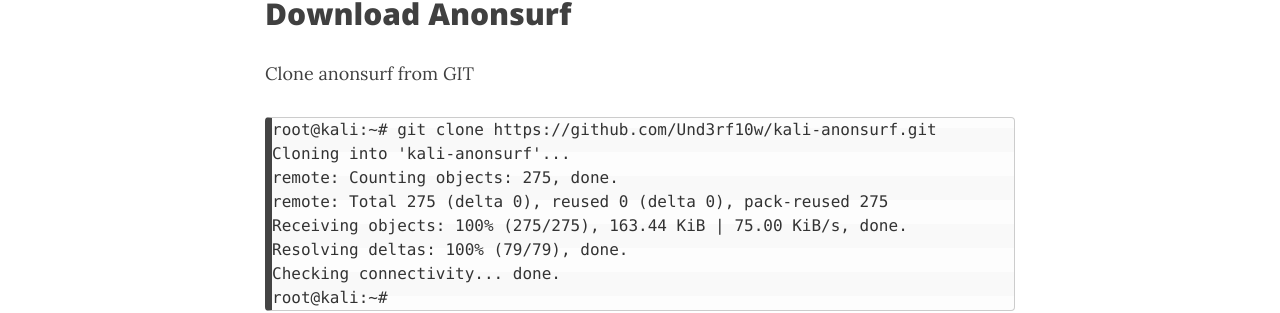
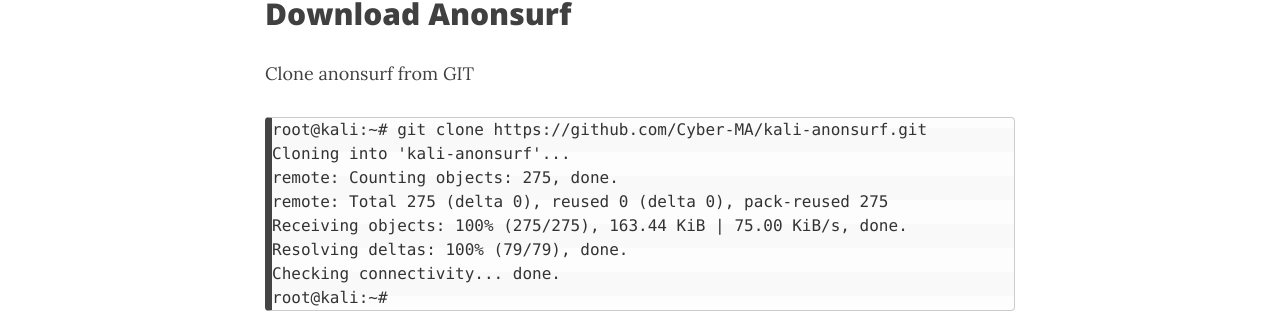
Before and after one commit to DropAll/dropall.github.io, a Jekyll site: the page built from _posts/2016-12-20-anonsurf-ip-spoofing.md, in a window 1280 px wide and 900 px high, scrolled down 697 px. Shown: the part 140-453 px from the top of the window. Built offline with Jekyll 4.4.1, drawn with Linux system fonts in a browser that asks for light colours; nearby versions of some CDN libraries; some of the changed lines change nothing that is shown.

Commit message:
Change git

````diff
--- a/_posts/2016-12-20-anonsurf-ip-spoofing.md
+++ b/_posts/2016-12-20-anonsurf-ip-spoofing.md
@@ -18,7 +18,7 @@
 Clone anonsurf from GIT
 
 ```
-root@kali:~# git clone https://github.com/Und3rf10w/kali-anonsurf.git
+root@kali:~# git clone https://github.com/Cyber-MA/kali-anonsurf.git
 Cloning into 'kali-anonsurf'...
 remote: Counting objects: 275, done.
 remote: Total 275 (delta 0), reused 0 (delta 0), pack-reused 275
````
